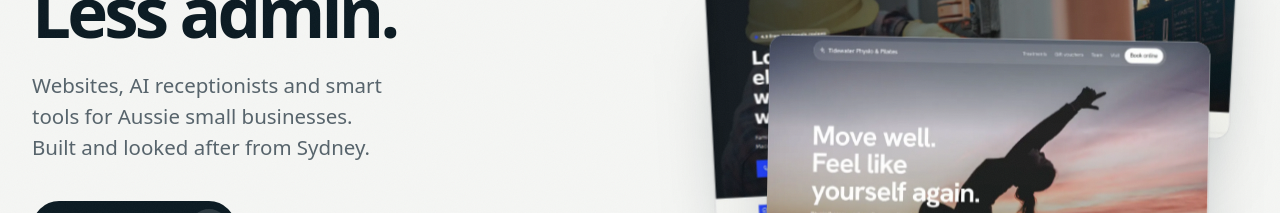
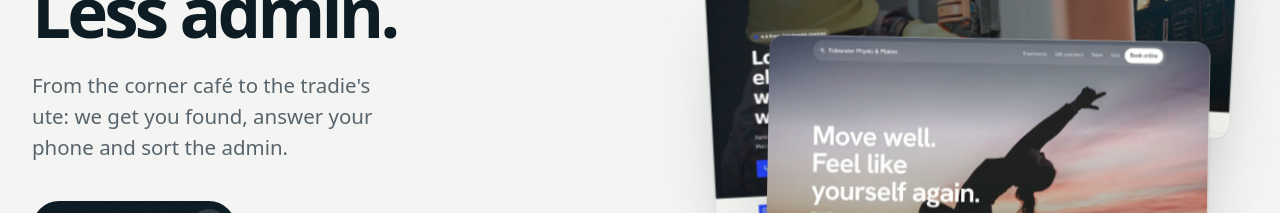
Before and after one commit to lathifshaik/oceanalt-tech-forge, a React (Vite) app: page / in a window 1280 px wide. Shown: the part 303-516 px from the top of the page. Built offline with nearby package versions, Linux system fonts and the light colour scheme; no server answers.

Commit message:
Hero line in Aussie terms: from the corner café to the tradie's ute
Co-Authored-By: Claude Opus 5.5 <noreply@anthropic.com>
Claude-Session: https://claude.ai/code/session_01RpmJnSPrc6hx8ABvC13Bj4

```diff
--- a/src/App.tsx
+++ b/src/App.tsx
@@ -309,7 +309,7 @@ function Hero() {
       <div className="wrap hero-grid">
         <div className="hero-copy">
           <h1><span>More customers.</span> <span>Less admin.</span></h1>
-          <p>Websites, AI receptionists and smart tools for Aussie small businesses. Built and looked after from Sydney.</p>
+          <p>From the corner café to the tradie's ute: we get you found, answer your phone and sort the admin.</p>
           <div className="ctas">
             <a className="btn btn-primary btn-island" href="#start">Start a project <span className="btn-i"><Icon name="arrow-up-right" /></span></a>
             <a className="text-link" href="#work">See our work <Icon name="arrow-right" /></a>
```
